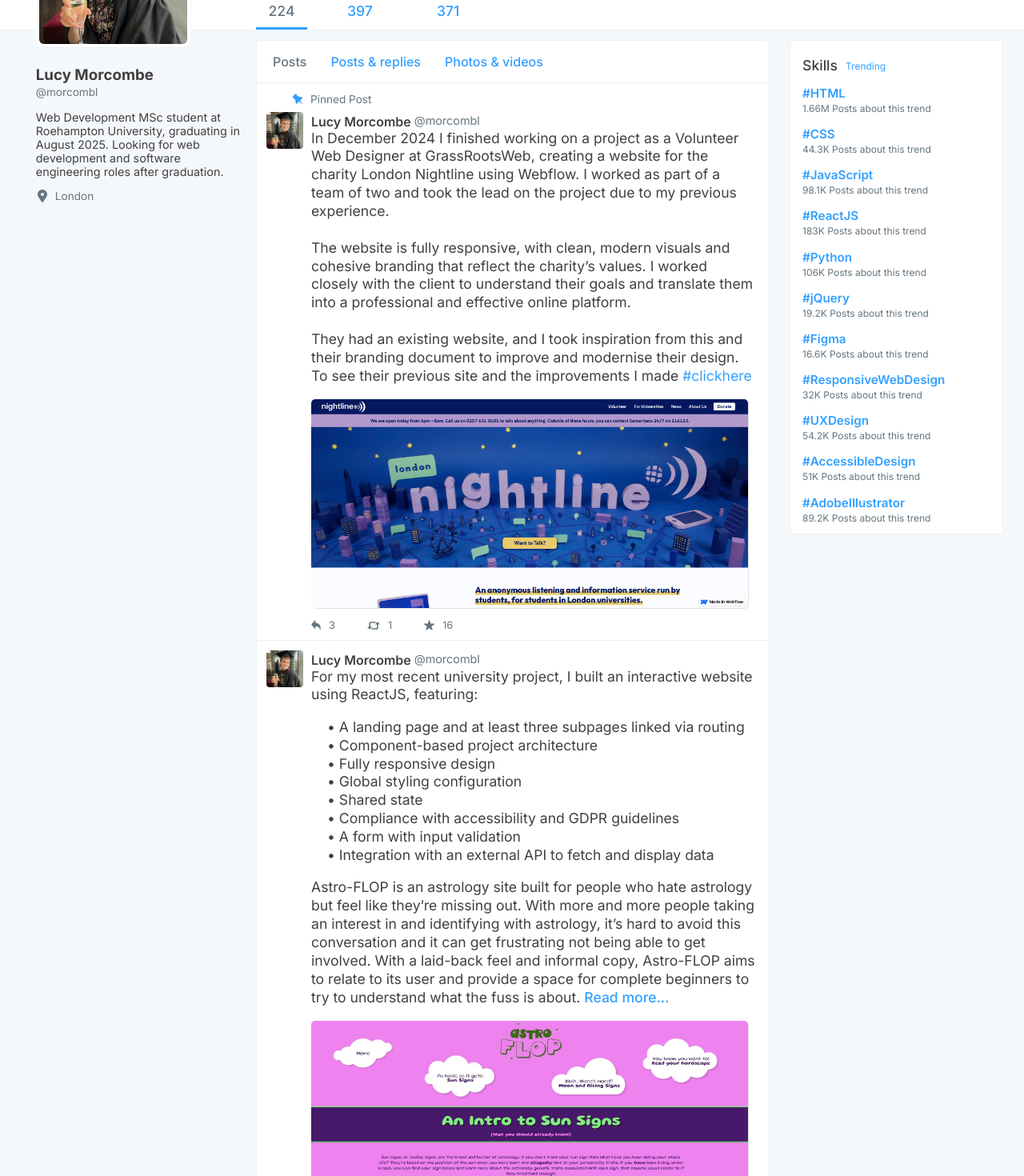
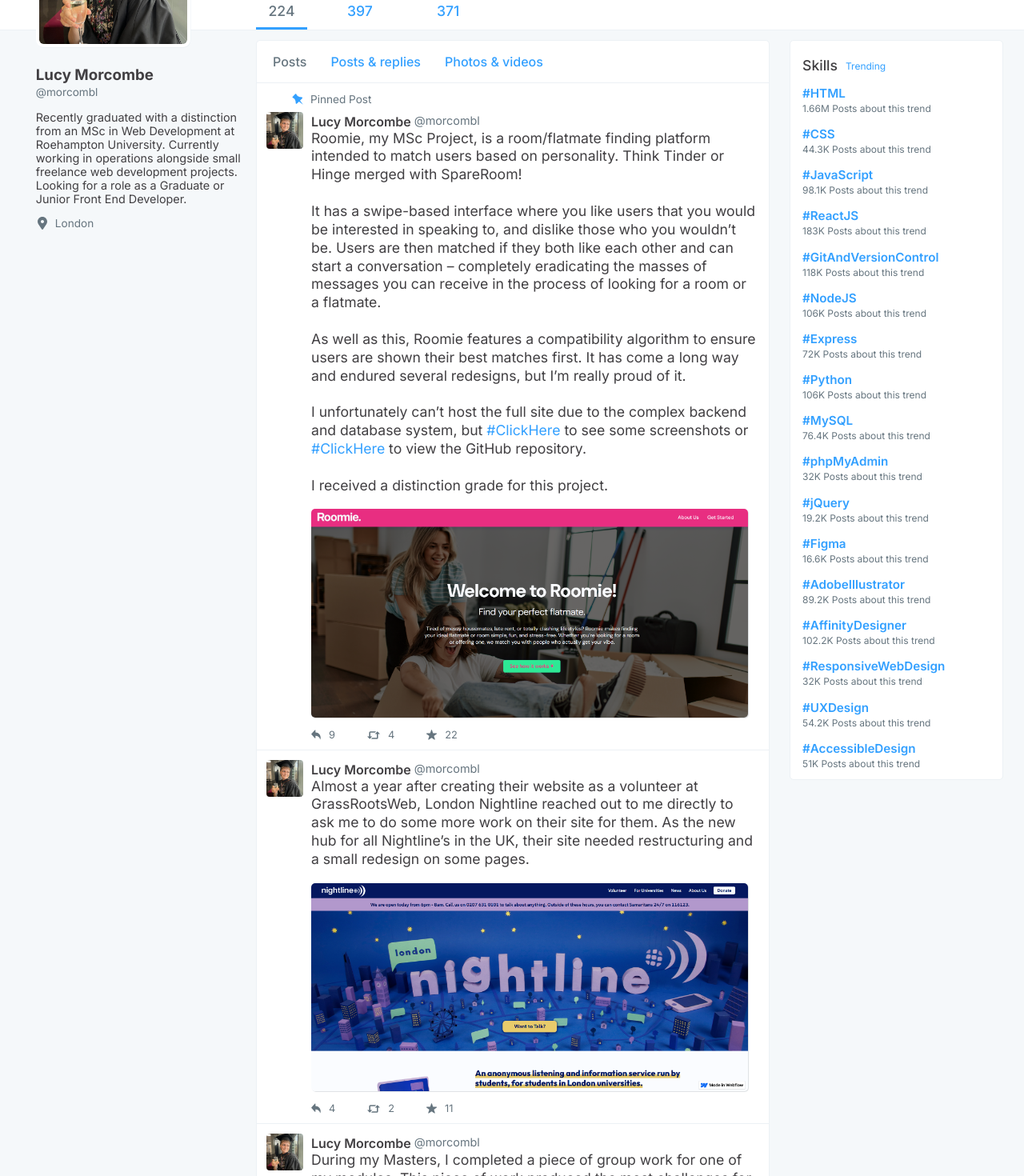
Before and after one commit to lucymorcombe/portfolio, a React (Vite) app: page /projects in a window 1280 px wide. Shown: the part 1040-2510 px from the top of the page at 80% size. Built offline with nearby package versions, Linux system fonts and the light colour scheme.

Commit message:
End of 2025 portfolio update

```diff
--- a/src/Components/AccountOverview.jsx
+++ b/src/Components/AccountOverview.jsx
@@ -5,7 +5,7 @@
         <div className="accountOverview">
             <div className="displayName"><h3>Lucy Morcombe</h3></div>
             <div className="username"><p>@morcombl</p></div>
-            <div className="bio"><p>Web Development MSc student at Roehampton University, graduating in August 2025. Looking for web development and software engineering roles after graduation.</p></div>
+            <div className="bio"><p>Recently graduated with a distinction from an MSc in Web Development at Roehampton University. Currently working in operations alongside small freelance web development projects. Looking for a role as a Graduate or Junior Front End Developer.</p></div>
             <div className="location"><img src={location}/><p>London</p></div>
         </div>
     )
--- a/src/Components/ProjectsPosts.jsx
+++ b/src/Components/ProjectsPosts.jsx
@@ -4,6 +4,7 @@
 import whatsupzeus from "../assets/whatsupzeus.jpg"
 import pinned from "../assets/pinIcon.svg"
 import nightline from "../assets/nightline.png"
+import roomie from "../assets/roomie.png"
 
 function ProjectPosts() {
     return (
@@ -17,6 +18,37 @@
                 <img src={pinned} />
                 <p>Pinned Post</p>
             </div>
+            <TweetCard
+                content={<div className="roomie">
+                    <p>Roomie, my MSc Project, is a room/flatmate finding platform intended to match users based on personality. Think Tinder or Hinge merged with SpareRoom! <br/><br/>It has a swipe-based interface where you like users that you would be interested in speaking to, and dislike those who you wouldn’t be. Users are then matched if they both like each other and can start a conversation – completely eradicating the masses of messages you can receive in the process of looking for a room or a flatmate. <br/><br/>As well as this, Roomie features a compatibility algorithm to ensure users are shown their best matches first. It has come a long way and endured several redesigns, but I’m really proud of it. <br/><br/>I unfortunately can’t host the full site due to the complex backend and database system, but <a href="https://drive.google.com/drive/folders/1xxGLap4FvKkRkGrytjwxewKLp1jeU4Na?usp=sharing">#ClickHere</a> to see some screenshots or <a href="https://github.com/lucymorcombe/roomie">#ClickHere</a> to view the GitHub repository. <br/><br/>I received a distinction grade for this project.</p>
+                        </div>}
+                contentImage={roomie}
+                imageLink="https://drive.google.com/drive/folders/1xxGLap4FvKkRkGrytjwxewKLp1jeU4Na?usp=sharing"
+                replies="9"
+                reposts="4"
+                favourites="22"
+
+            />
+            <TweetCard
+                content={<div className="nightline">
+                            <p>Almost a year after creating their website as a volunteer at GrassRootsWeb, London Nightline reached out to me directly to ask me to do some more work on their site for them. As the new hub for all Nightline’s in the UK, their site needed restructuring and a small redesign on some pages. </p>
+                        </div>}
+                contentImage={nightline}
+                imageLink="https://www.nightline.org.uk"
+                replies="4"
+                reposts="2"
+                favourites="11"
+
+            />
+            <TweetCard
+                content={<div className="capsule">
+                            <p>During my Masters, I completed a piece of group work for one of my modules. This piece of work produced the most challenges for me as my teammates and I had different ideas of the effort this project required. The brief was to create a CRUD application and focussed mainly on front and backend integration, backend being something I haven’t used before. It was really great experience but further solidified my passion for the front end!<br/><br/>The site isn't hosted for me to share, but you can view my contributions on <a href="https://github.com/lucymorcombe/capsule/">#GitHub</a> </p>
+                        </div>}
+                replies="1"
+                reposts="1"
+                favourites="3"
+
+            />
             <TweetCard
                 content={<div className="nightline">
                             <p>In December 2024 I finished working on a project as a Volunteer Web Designer at GrassRootsWeb, creating a website for the charity London Nightline using Webflow. I worked as part of a team of two and took the lead on the project due to my previous experience. <br/><br/>The website is fully responsive, with clean, modern visuals and cohesive branding that reflect the charity’s values. I worked closely with the client to understand their goals and translate them into a professional and effective online platform. <br/><br/>They had an existing website, and I took inspiration from this and their branding document to improve and modernise their design. To see their previous site and the improvements I made <a href="https://drive.google.com/drive/folders/10X5Ymfb7SEaSYcgRivkHNTn3gU2Anclj?usp=sharing">#clickhere</a></p>
--- a/src/Components/Skills.jsx
+++ b/src/Components/Skills.jsx
@@ -21,9 +21,29 @@
                 <p className="skillTitle">#ReactJS</p>
                 <p className="skillViews">183K Posts about this trend</p>
             </div>
+             <div className="skillEach">
+                <p className="skillTitle">#GitAndVersionControl</p>
+                <p className="skillViews">118K Posts about this trend</p>
+            </div>
+             <div className="skillEach">
+                <p className="skillTitle">#NodeJS</p>
+                <p className="skillViews">106K Posts about this trend</p>
+            </div>
+             <div className="skillEach">
+                <p className="skillTitle">#Express</p>
+                <p className="skillViews">72K Posts about this trend</p>
+            </div>
             <div className="skillEach">
                 <p className="skillTitle">#Python</p>
                 <p className="skillViews">106K Posts about this trend</p>
+            </div>
+             <div className="skillEach">
+                <p className="skillTitle">#MySQL</p>
+                <p className="skillViews">76.4K Posts about this trend</p>
+            </div>
+             <div className="skillEach">
+                <p className="skillTitle">#phpMyAdmin</p>
+                <p className="skillViews">32K Posts about this trend</p>
             </div>
             <div className="skillEach">
                 <p className="skillTitle">#jQuery</p>
@@ -32,6 +52,14 @@
             <div className="skillEach">
                 <p className="skillTitle">#Figma</p>
                 <p className="skillViews">16.6K Posts about this trend</p>
+            </div>
+            <div className="skillEach">
+                <p className="skillTitle">#AdobeIllustrator</p>
+                <p className="skillViews"> 89.2K Posts about this trend</p>
+            </div>
+            <div className="skillEach">
+                <p className="skillTitle">#AffinityDesigner</p>
+                <p className="skillViews">102.2K Posts about this trend</p>
             </div>
             <div className="skillEach">
                 <p className="skillTitle">#ResponsiveWebDesign</p>
@@ -45,10 +73,8 @@
                 <p className="skillTitle">#AccessibleDesign</p>
                 <p className="skillViews"> 51K Posts about this trend</p>
             </div>
-            <div className="skillEach">
-                <p className="skillTitle">#AdobeIllustrator</p>
-                <p className="skillViews"> 89.2K Posts about this trend</p>
-            </div>
+
+
         </div>
     )
 }
```
Also changed, not shown: src/Components/Posts.jsx (+29 -7 lines), src/assets/roomie.png (added).
